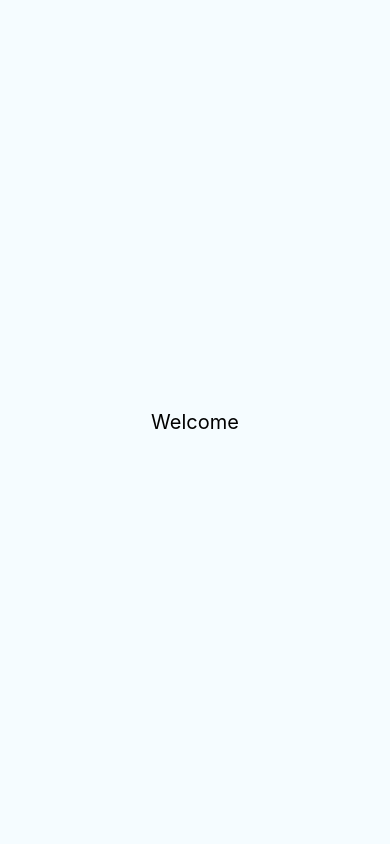
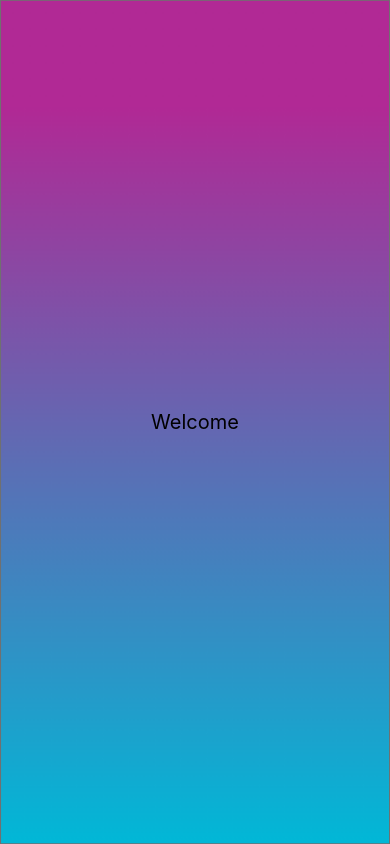
Before and after one commit to 77aram771/Pixmemo-V2, a React Native app in the folder app/: screen / in a window 390 px wide. Built offline with nearby package versions, Linux system fonts and the light colour scheme.

Commit message:
Add Main_Page

```diff
--- a/app/App.js
+++ b/app/App.js
@@ -8,6 +8,8 @@
 
 import React, {Component} from 'react';
 import {Platform, StyleSheet, Text, View, ImageBackground} from 'react-native';
+import Main_Page from "./src/Conteiner/Main_page/index";
+
 
 const instructions = Platform.select({
     ios: 'Press Cmd+R to reload,\n' + 'Cmd+D or shake for dev menu',
@@ -18,11 +20,9 @@ const instructions = Platform.select({
 export default class App extends Component {
     render() {
         return (
-
-                <View style={styles.container}>
-                    <Text style={styles.welcome}>Welcome</Text>
-                </View>
-
+            <View style={styles.container}>
+                <Main_Page/>
+            </View>
         );
     }
 }
@@ -32,16 +32,5 @@ const styles = StyleSheet.create({
         flex: 1,
         justifyContent: 'center',
         alignItems: 'center',
-        backgroundColor: '#F5FCFF',
-    },
-    welcome: {
-        fontSize: 20,
-        textAlign: 'center',
-        margin: 10,
-    },
-    instructions: {
-        textAlign: 'center',
-        color: '#333333',
-        marginBottom: 5,
     },
 });
--- /dev/null
+++ b/app/src/Conteiner/Main_page/index.js
@@ -0,0 +1,39 @@
+/**
+ * Created by Aram on 14.05.2019.
+ */
+
+import React, {Component} from 'react';
+import {Platform, StyleSheet, Text, View, ImageBackground} from 'react-native';
+
+export default class Main_Page extends Component {
+    render() {
+        return (
+            <ImageBackground style={{width: '100%', height: '100%'}}
+                             source={require('../../Image/BackgroundImg.png')}
+                             imageStyle={{resizeMode: 'cover'}}
+            >
+                <View style={styles.container}>
+                    <Text style={styles.welcome}>Welcome</Text>
+                </View>
+            </ImageBackground>
+        );
+    }
+}
+
+const styles = StyleSheet.create({
+    container: {
+        flex: 1,
+        justifyContent: 'center',
+        alignItems: 'center',
+    },
+    welcome: {
+        fontSize: 20,
+        textAlign: 'center',
+        margin: 10,
+    },
+    instructions: {
+        textAlign: 'center',
+        color: '#333333',
+        marginBottom: 5,
+    },
+});
```
Also changed, not shown: app/src/Components/Title/index.js (added, +11 -0 lines), app/src/Image/BackgroundImg.png (renamed from app/BackgroundImg.png), app/src/Image/banner.png (added).
